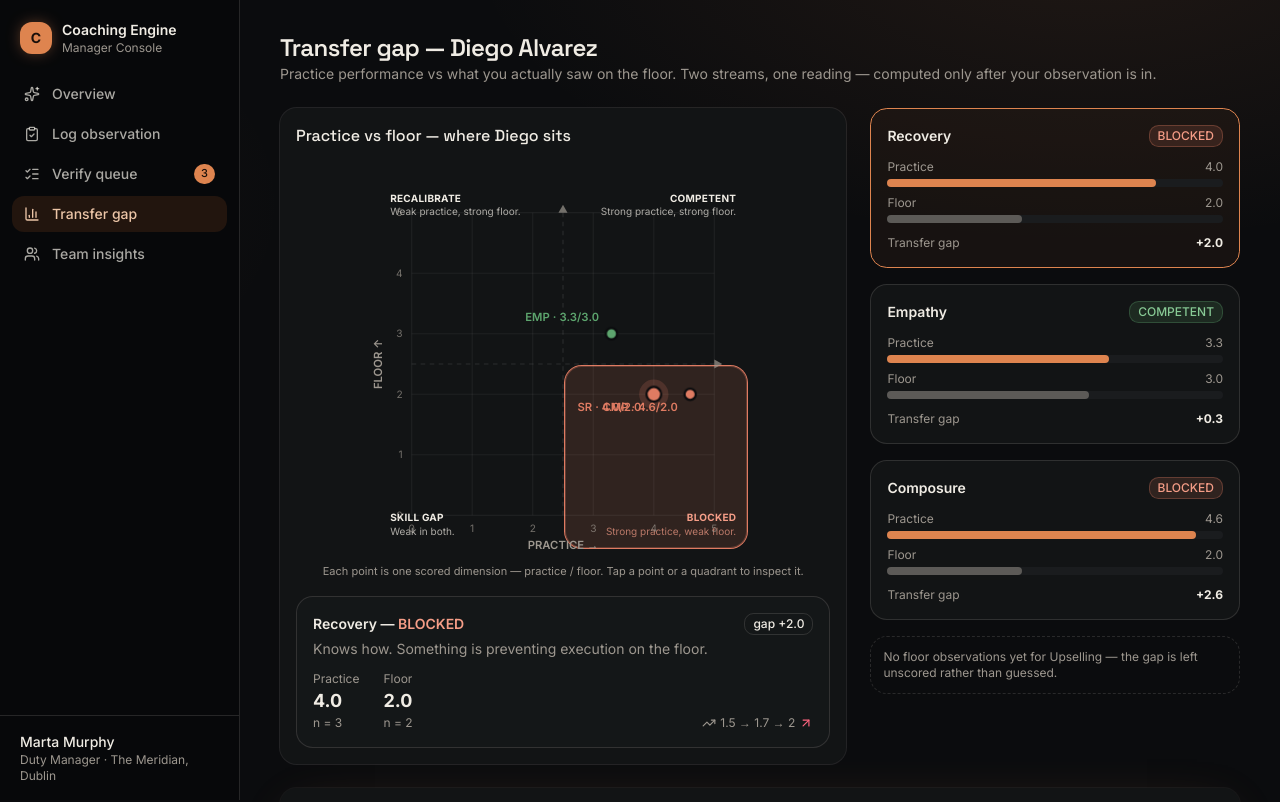
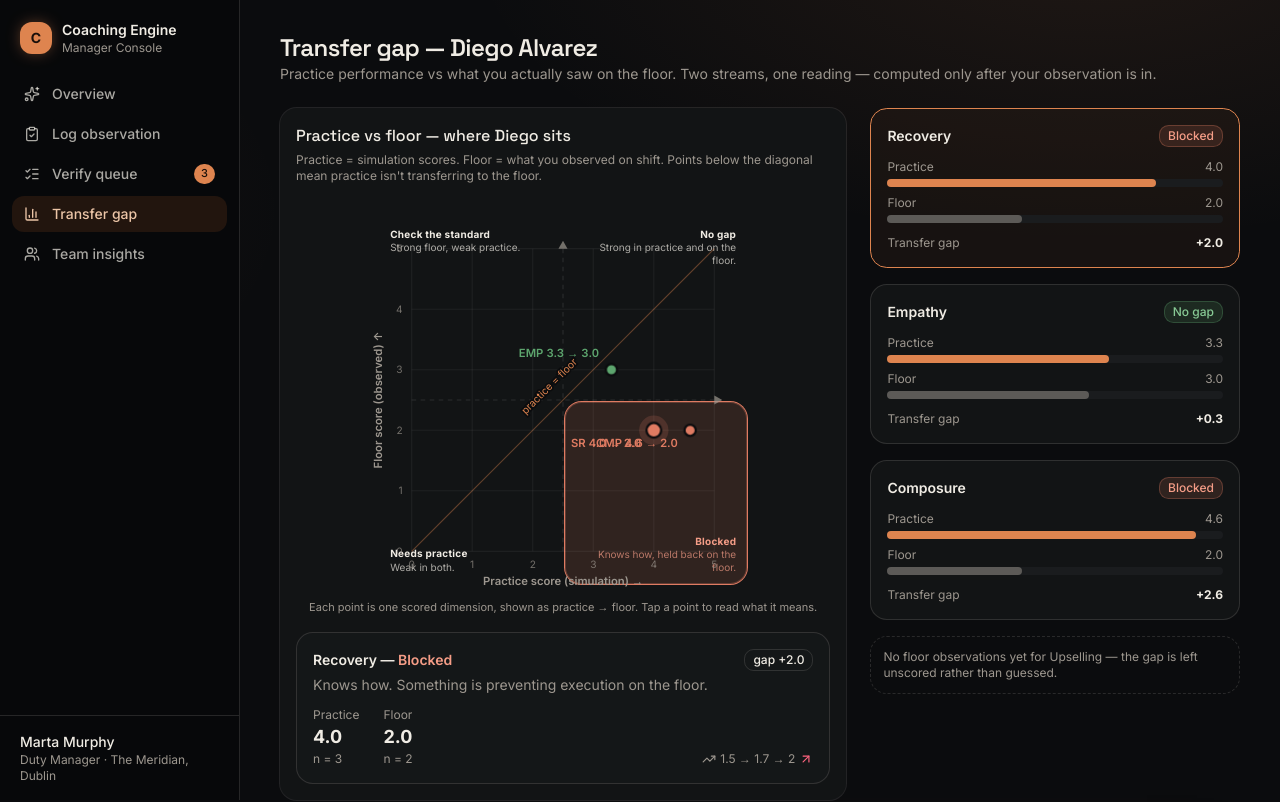
Before and after one commit to yzy-song/coaching-engine, a Next.js app: page /manager/gap in a window 1280 px wide. Shown: the top 802 px of the page. Built offline with nearby package versions, Linux system fonts and the light colour scheme; no server answers.

Commit message:
feat: plain-language transfer gap quadrant with readable scatter chart

```diff
--- a/src/app/manager/gap/page.tsx
+++ b/src/app/manager/gap/page.tsx
@@ -50,8 +50,9 @@ export default async function GapPage(
                 {(staff?.name ?? "staff member").split(" ")[0]}
               </CardTitle>
               <p className="text-xs text-muted-foreground">
-                Every scored dimension on one chart. Dashed is the floor you
-                observed; solid is practice performance.
+                Every scored dimension on one chart. Solid = practice
+                (simulation). Dashed = floor (observed). The dashed line
+                sitting inside the solid one is the transfer gap.
               </p>
             </CardHeader>
             <CardContent className="mx-auto w-full max-w-md">
--- a/src/features/manager-console/components/gap-quadrant.tsx
+++ b/src/features/manager-console/components/gap-quadrant.tsx
@@ -84,6 +84,11 @@ export function GapQuadrant({
           <CardTitle className="text-base">
             Practice vs floor — where {staffName.split(" ")[0]} sits
           </CardTitle>
+          <p className="text-xs text-muted-foreground">
+            Practice = simulation scores. Floor = what you observed on shift.
+            Points below the diagonal mean practice isn&apos;t transferring to
+            the floor.
+          </p>
         </CardHeader>
         <CardContent>
           <div className="relative mx-auto aspect-square max-w-sm">
@@ -92,15 +97,8 @@ export function GapQuadrant({
               const tone = toneClasses[meta.tone];
               const isActive = active?.quadrant === key;
               return (
-                <button
+                <div
                   key={key}
-                  type="button"
-                  onClick={() =>
-                    setSelected(
-                      gap.dimensions.find((d) => d.quadrant === key)?.dimension ??
-                        selected
-                    )
-                  }
                   className={`absolute z-0 flex size-[calc(50%-10px)] flex-col rounded-xl border p-2.5 transition-all ${
                     x === "left"
                       ? "left-2 items-start text-left"
@@ -108,7 +106,7 @@ export function GapQuadrant({
                   } ${y === "top" ? "top-2 justify-start" : "bottom-2 justify-end"} ${
                     isActive
                       ? `${tone.chip} ring-1 ${tone.ring}`
-                      : "border-transparent hover:bg-white/5"
+                      : "border-transparent"
                   }`}
                 >
                   <span className="text-[10px] font-bold tracking-wide">
@@ -117,7 +115,7 @@ export function GapQuadrant({
                   <span className="hidden text-[10px] leading-tight opacity-70 sm:block">
                     {meta.headline}
                   </span>
-                </button>
+                </div>
               );
             })}
 
@@ -159,6 +157,26 @@ export function GapQuadrant({
                 stroke="oklch(1 0 0 / 10%)"
                 strokeDasharray="4 4"
               />
+              <line
+                x1={px(0)}
+                y1={py(0)}
+                x2={px(5)}
+                y2={py(5)}
+                stroke="oklch(0.7 0.13 50 / 40%)"
+              />
+              <text
+                x={MID - 10}
+                y={MID - 10}
+                textAnchor="middle"
+                fontSize={9}
+                fill="oklch(0.7 0.13 50)"
+                stroke="var(--background)"
+                strokeWidth={3}
+                paintOrder="stroke"
+                transform={`rotate(-45 ${MID - 10} ${MID - 10})`}
+              >
+                practice = floor
+              </text>
 
               {Array.from({ length: 6 }, (_, i) => (
                 <g key={i}>
@@ -203,7 +221,7 @@ export function GapQuadrant({
                 fontWeight={600}
                 fill="var(--muted-foreground)"
               >
-                PRACTICE →
+                Practice score (simulation) →
               </text>
               <text
                 x={10}
@@ -214,7 +232,7 @@ export function GapQuadrant({
                 fill="var(--muted-foreground)"
                 transform={`rotate(-90 10 ${MID})`}
               >
-                FLOOR ↑
+                Floor score (observed) ↑
               </text>
 
               {gap.dimensions.map((d, i) => {
@@ -263,8 +281,8 @@ export function GapQuadrant({
                       fill={color}
                       className="tabular-nums"
                     >
-                      {dimCode[d.dimension] ?? dimensionShort[d.dimension]} ·{" "}
-                      {d.practice_mean.toFixed(1)}/{d.floor_mean.toFixed(1)}
+                      {dimCode[d.dimension] ?? dimensionShort[d.dimension]}{" "}
+                      {d.practice_mean.toFixed(1)} → {d.floor_mean.toFixed(1)}
                     </text>
                   </g>
                 );
@@ -273,8 +291,8 @@ export function GapQuadrant({
           </div>
 
           <p className="mt-2 text-center text-[11px] text-muted-foreground">
-            Each point is one scored dimension — practice / floor. Tap a point
-            or a quadrant to inspect it.
+            Each point is one scored dimension, shown as practice → floor. Tap
+            a point to read what it means.
           </p>
 
           {active && (
--- a/src/lib/format.ts
+++ b/src/lib/format.ts
@@ -36,28 +36,28 @@ export interface QuadrantMeta {
 
 export const quadrantMeta: Record<Quadrant, QuadrantMeta> = {
   competent: {
-    label: "COMPETENT",
-    headline: "Strong practice, strong floor.",
+    label: "No gap",
+    headline: "Strong in practice and on the floor.",
     reading: "Stretch them. Promote. Use as a peer coach.",
     tone: "emerald",
   },
   skill_gap: {
-    label: "SKILL GAP",
+    label: "Needs practice",
     headline: "Weak in both.",
     reading:
       "Targeted practice — the only quadrant where a simulation is the right answer.",
     tone: "amber",
   },
   blocked: {
-    label: "BLOCKED",
-    headline: "Strong practice, weak floor.",
+    label: "Blocked",
+    headline: "Knows how, held back on the floor.",
     reading:
       "They know how. Something is stopping them: pressure, time, unclear authority. Do NOT send more training.",
     tone: "rose",
   },
   recalibrate: {
-    label: "RECALIBRATE",
-    headline: "Weak practice, strong floor.",
+    label: "Check the standard",
+    headline: "Strong floor, weak practice.",
     reading:
       "Rubric or scenario mismatch — or they compensate with charm. A signal about our scoring, not about them.",
     tone: "violet",
```
